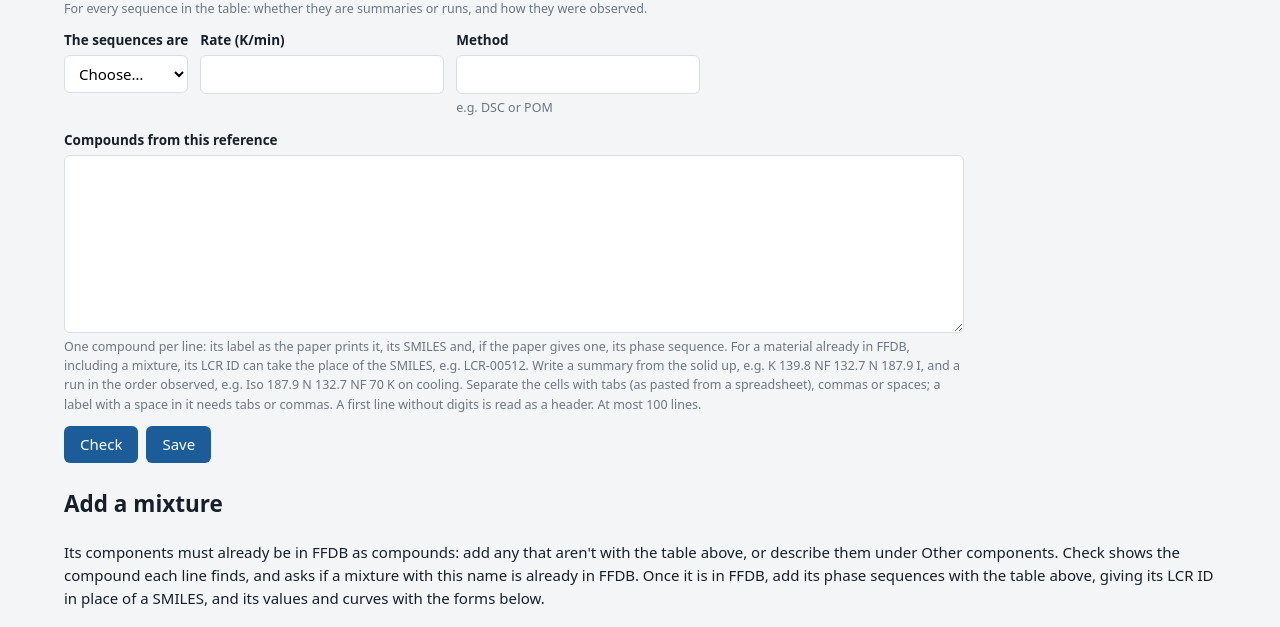
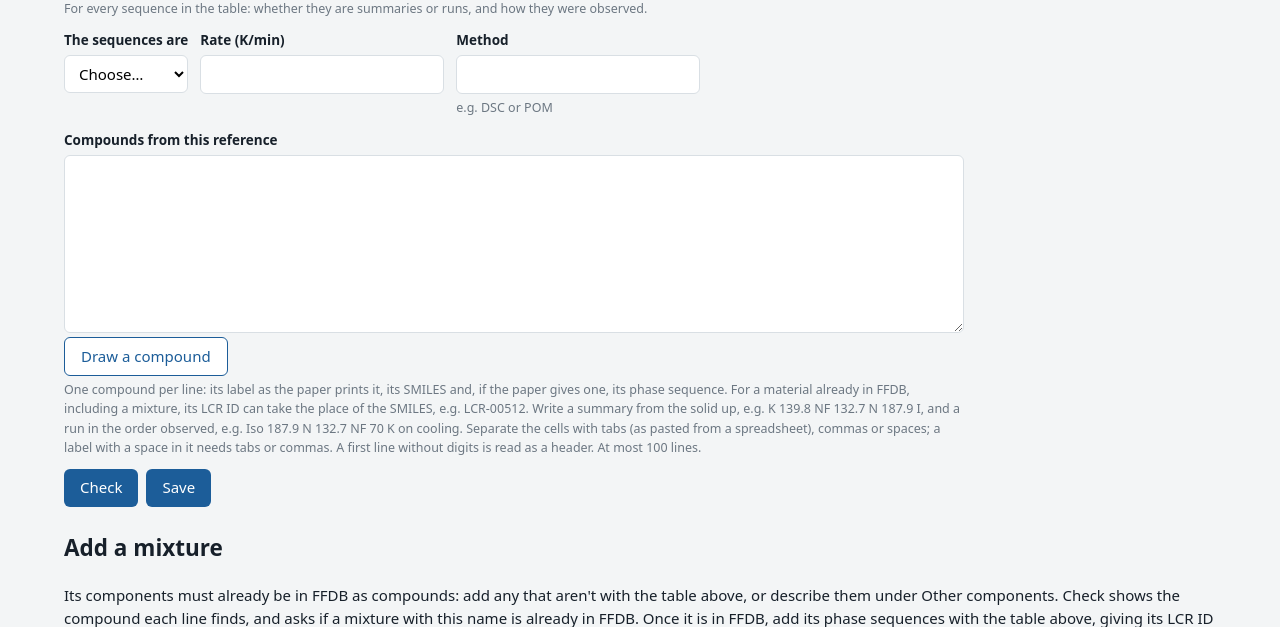
Before and after one commit to 123cpb/ffdb, a Django app: page /add/reference/1/ in a window 1280 px wide. Shown: the part 297-924 px from the top of the page. Run offline with Django 5.2, Linux system fonts and the light colour scheme; a user stored in the database is signed in; data comes from the database, SQL or seed files in the repository; tables that the repository leaves empty hold one stand-in row (values such as "Sample post"); data that the repository does not hold is empty.

Commit message:
add ketcher drawing

```diff
--- /dev/null
+++ b/repo/static/repo/draw.js
@@ -0,0 +1,107 @@
+/* The Draw button on a reference's Add data page: draw a compound in Ketcher, the structure
+   editor, and add it to the compound table as a line of label and SMILES, which Check then
+   reads like any pasted line. There is one editor for the page, loaded only when Draw is
+   first pressed, because it is about 30 MB. Ketcher is served from FFDB's own static files,
+   so this page may reach into its frame: browsers allow that only within one site. Without
+   JavaScript, or in a browser without <dialog>, the button stays hidden and the table is
+   typed or pasted as before. */
+
+"use strict";
+
+// How long to wait for Ketcher to start before saying it didn't load, and how often to look.
+const WAIT_MS = 30000;
+const LOOK_EVERY_MS = 200;
+const READY = "Type the label, draw the structure or paste a SMILES or molfile into the editor, then press Use this structure.";
+
+function setUpDrawing() {
+  const drawButton = document.querySelector("[data-draw]");
+  const dialog = document.getElementById("draw-dialog");
+  // No button: not the Add data page. No showModal: a browser too old for <dialog>.
+  if (!drawButton || !dialog || !dialog.showModal) return;
+
+  const table = document.getElementById(drawButton.dataset.table);
+  const label = dialog.querySelector("#draw-label");
+  const status = dialog.querySelector("[role=status]");
+  const editorBox = dialog.querySelector("[data-src]");
+  let frame = null;  // Ketcher's page, made the first time Draw is pressed
+  let editor = null;  // Ketcher's editor, once it has started
+
+  // Make Ketcher's page, the first time only, and wait for it to start. Its page sets
+  // window.ketcher when it has, so this looks for that every 200 ms.
+  async function startEditor() {
+    if (!frame) {
+      frame = document.createElement("iframe");
+      frame.title = "Structure editor (Ketcher)";
+      frame.src = editorBox.dataset.src;
+      editorBox.append(frame);
+    }
+    for (let waited = 0; waited < WAIT_MS; waited += LOOK_EVERY_MS) {
+      const found = frame.contentWindow?.ketcher;
+      if (found) return found;
+      await new Promise((resolve) => setTimeout(resolve, LOOK_EVERY_MS));
+    }
+    throw new Error("Ketcher didn't start");
+  }
+
+  // Add line at the end of the table, on a line of its own, with the cursor after it. The
+  // line ends in a tab, ready for a sequence: Tab in a box moves to the next control, so the
+  // curator couldn't type one. Without a sequence the tab is dropped as an empty cell.
+  function addLine(line) {
+    const text = table.value;
+    const newline = text && !text.endsWith("\n") ? "\n" : "";
+    table.value = text + newline + line;
+    table.focus();
+    table.setSelectionRange(table.value.length, table.value.length);
+    table.scrollTop = table.scrollHeight;
+  }
+
+  drawButton.addEventListener("click", async () => {
+    label.value = "";  // the drawing is kept, so the next compound of a series starts from it
+    // Opened before Ketcher's page is made: started in a hidden box, it lays itself out badly.
+    dialog.showModal();
+    if (editor) {
+      status.textContent = READY;
+      return;
+    }
+    status.textContent = "Loading the structure editor…";
+    try {
+      editor = await startEditor();
+      status.textContent = READY;
+    } catch {
+      status.textContent = "The structure editor didn't load. Cancel, and type the line into the table instead.";
+    }
+  });
+
+  dialog.querySelector("[data-use]").addEventListener("click", async () => {
+    if (!editor) return;  // still loading, or it didn't load: the status line says which
+    // A tab or run of spaces becomes one space, so the label can't split the line into more cells.
+    const text = label.value.replace(/\s+/g, " ").trim();
+    if (!text) {
+      status.textContent = "Type the label, as the reference prints it.";
+      label.focus();
+      return;
+    }
+    let smiles;
+    try {
+      // await inside try catches both ways getSmiles() can fail: a promise that fails, or an
+      // error thrown at once, as Ketcher 3.18 does in its Macromolecules mode.
+      smiles = (await editor.getSmiles()).trim();
+    } catch {
+      status.textContent = "Ketcher couldn't give a SMILES for this drawing. If it is in Macromolecules mode, switch to Molecules.";
+      return;
+    }
+    if (!smiles) {
+      status.textContent = "Draw the structure first, or paste a SMILES or molfile into the editor.";
+      return;
+    }
+    // Closed first: closing puts the focus back on the Draw button, and addLine moves it to the table.
+    dialog.close();
+    addLine(`${text}\t${smiles}\t`);
+  });
+
+  dialog.querySelector("[data-cancel]").addEventListener("click", () => dialog.close());
+
+  drawButton.hidden = false;
+}
+
+setUpDrawing();
--- a/repo/static/repo/style.css
+++ b/repo/static/repo/style.css
@@ -61,6 +61,8 @@ main.wrap { padding-top: 28px; padding-bottom: 56px; }
 .entry-form--wide { max-width: 900px; }
 .entry-form textarea { width: 100%; padding: 7px 10px; font: 13.5px/1.5 var(--mono); background: var(--surface); border: 1px solid var(--hairline); border-radius: 6px; resize: vertical; }
 .entry-form__buttons { display: flex; gap: 8px; }
+/* A button beside the main ones, outlined so it doesn't look like Check or Save: Draw and Cancel. */
+.entry-form .secondary-button { color: var(--link); background: var(--surface); border: 1px solid var(--link); }
 /* Fields side by side, such as the compound table's direction, rate and method. They wrap on a phone. */
 .entry-form__row { display: flex; flex-wrap: wrap; gap: 12px; margin-bottom: 8px; }
 .entry-form__field { display: grid; gap: 4px; align-content: start; }
@@ -161,6 +163,15 @@ ul.form-error { padding-left: 32px; }
 .property-description { max-width: 720px; }
 .table-note { font-size: 13.5px; color: var(--muted); }
 
+/* The Draw button's dialog (draw.js), with Ketcher's page in a frame. The body is an entry form as wide as the dialog. */
+.draw-dialog { width: min(1000px, calc(100vw - 32px)); max-height: calc(100vh - 32px); padding: 16px 18px; border: 1px solid var(--hairline); border-radius: 6px; }
+.draw-dialog::backdrop { background: rgba(20, 28, 36, 0.45); }
+.draw-dialog__body { max-width: none; margin: 0; }
+.draw-dialog__body h2 { margin: 0 0 8px; }
+.draw-dialog__body input[type="text"] { max-width: 320px; }
+.draw-dialog__status { margin: 8px 0 4px; font-size: 13.5px; color: var(--ink-2); }
+.draw-dialog__editor iframe { display: block; width: 100%; height: 540px; border: 1px solid var(--hairline); }
+
 .reference-kind { margin: 0 0 4px; font-size: 13.5px; color: var(--muted); }
 .reference-label { overflow-wrap: anywhere; }
 
@@ -168,4 +179,6 @@ ul.form-error { padding-left: 32px; }
   .wrap { padding: 0 16px; }
   .material-id { font-size: 34px; }
   .result { grid-template-columns: 120px minmax(0, 1fr); gap: 12px; }
+  .draw-dialog { padding: 12px; }
+  .draw-dialog__editor iframe { height: 420px; }
 }
--- a/repo/templates/repo/add_from_reference.html
+++ b/repo/templates/repo/add_from_reference.html
@@ -1,4 +1,5 @@
 {% extends "repo/base.html" %}
+{% load static %}
 {% block title %}Add data from {{ reference.label }}{% endblock %}
 {% block content %}
 <p class="reference-kind">{{ reference.get_kind_display }}</p>
@@ -25,6 +26,9 @@
     <label for="{{ form.table.id_for_label }}">{{ form.table.label }}</label>
     {% if form.table.errors %}<p class="form-error">{{ form.table.errors|join:" " }}</p>{% endif %}
     {{ form.table }}
+    {# draw.js shows this button and opens the dialog below. hidden: without JavaScript it is never shown. #}
+    {# type="button": it doesn't send the form. data-table is the id of the box it adds a line to. #}
+    <button type="button" class="secondary-button" data-draw data-table="{{ form.table.id_for_label }}" hidden>Draw a compound</button>
     <p class="entry-form__help" id="{{ form.table.auto_id }}_helptext">{{ form.table.help_text }}</p>
     {# The button's name is sent with the form, so the view can tell Save from Check. #}
     <div class="entry-form__buttons">
@@ -32,6 +36,24 @@
       <button type="submit" name="save">Save</button>
     </div>
   </form>
+
+  {# The Draw button's dialog. A closed dialog isn't shown, so without JavaScript the page is as before. #}
+  {# Outside the form: a form can't hold another, and nothing here is sent. The label box has no name for the same reason. #}
+  {# draw.js puts Ketcher's page, data-src, in the empty box when Draw is first pressed. #}
+  {# entry-form is on the div, not the dialog: its display: grid would show the dialog while closed. #}
+  <dialog class="draw-dialog" id="draw-dialog" aria-labelledby="draw-dialog-title">
+    <div class="entry-form draw-dialog__body">
+      <h2 id="draw-dialog-title">Draw a compound</h2>
+      <label for="draw-label">Label, as the reference prints it</label>
+      <input type="text" id="draw-label" autocomplete="off" spellcheck="false">
+      <p class="draw-dialog__status" role="status"></p>
+      <div class="draw-dialog__editor" data-src="{% static 'repo/ketcher/index.html' %}"></div>
+      <div class="entry-form__buttons">
+        <button type="button" data-use>Use this structure</button>
+        <button type="button" class="secondary-button" data-cancel>Cancel</button>
+      </div>
+    </div>
+  </dialog>
 
   {% if lines %}
   {% if form.header %}<p class="table-note">Line {{ form.header }} has no digits, so it was read as a header.</p>{% endif %}
@@ -123,4 +145,7 @@
 {% include "repo/_reference_sequences.html" %}
 
 {% include "repo/_values.html" with empty="No property values from this reference." material_column=True %}
+
+{# The Draw button's script. defer: it runs once the page is read, so the button and dialog are there. #}
+<script src="{% static 'repo/draw.js' %}" defer></script>
 {% endblock %}
```
Also changed, not shown: repo/tests/test_ketcher.py (+23 -0 lines).
